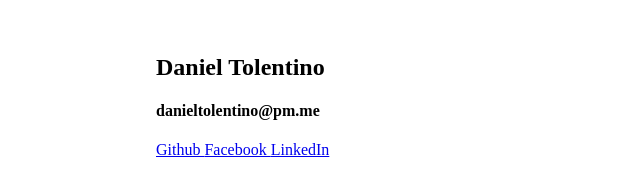
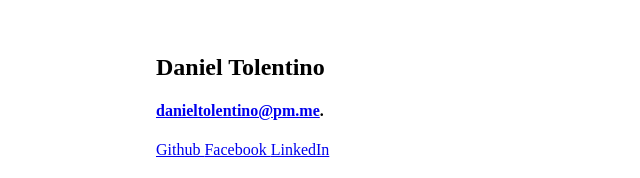
Before and after one commit to DanielTolentino/portfolio, a Next.js app: page / in a window 1280 px wide. Shown: the top 178 px of the page, without its empty margins (196-836 px from the left). Built offline with nearby package versions, Linux system fonts and the light colour scheme.

Commit message:
add mailto tag

```diff
--- a/pages/index.js
+++ b/pages/index.js
@@ -17,7 +17,7 @@ export default class IndexPage extends React.Component {
 	</header>
 
 	<h1>Daniel Tolentino</h1>
-  <h4>danieltolentino@pm.me</h4>
+  <h4><a href="mailto:danieltolentino@pm.me">danieltolentino@pm.me</a>.</h4>
   <div className="div-buttons">
 		<a href="https://github.com/DanielTolentino" className="a-git" target="_blank">Github <i class="fab fa-github"></i></a>
 		<a href="https://www.facebook.com/Daniel.Tolentino0/" className="a-fb" target="_blank">Facebook <i class="fab fa-facebook"></i></a>
```
